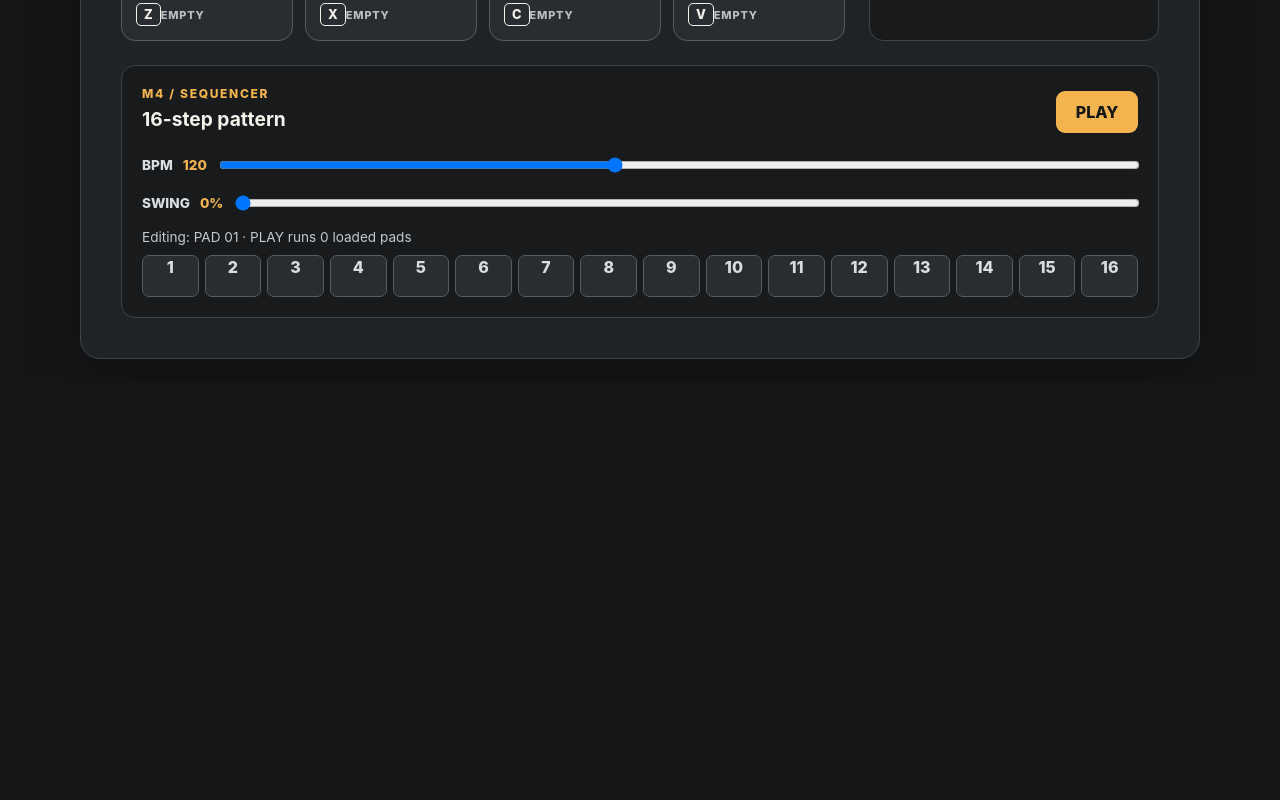
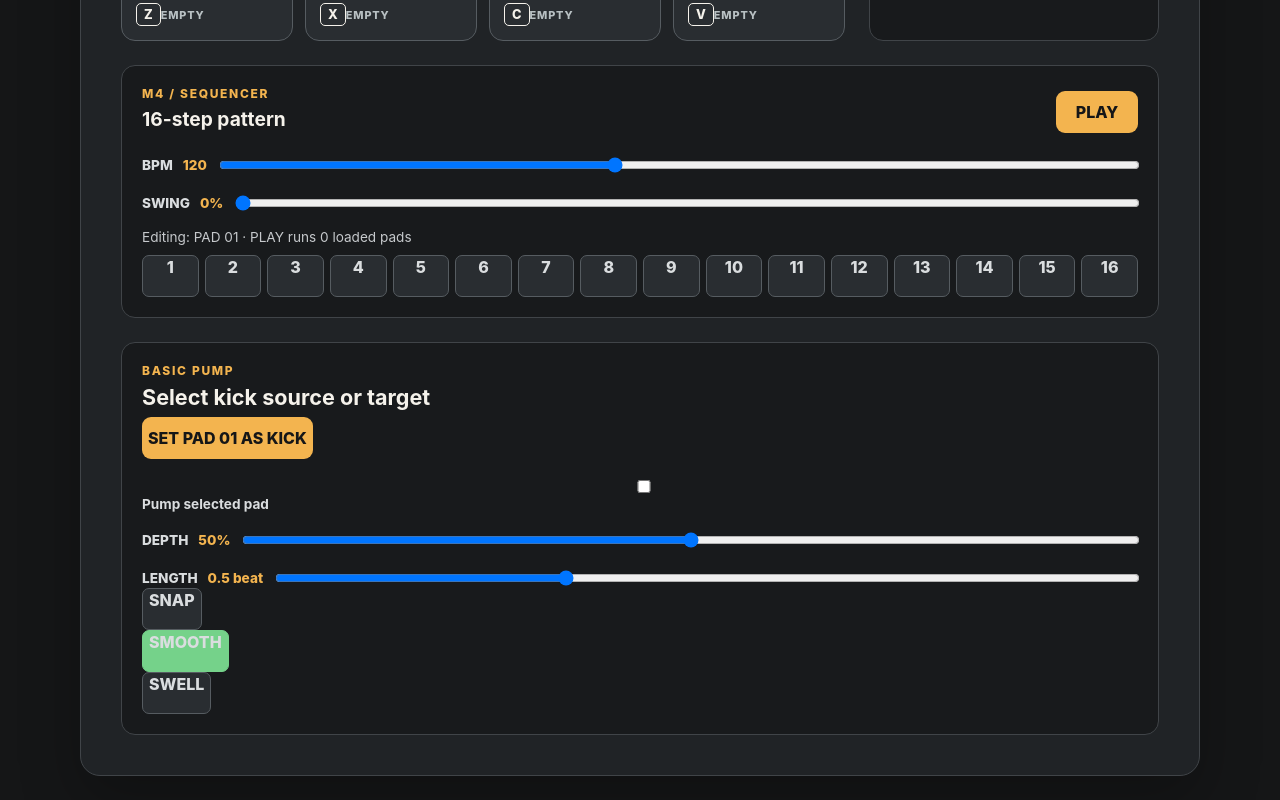
Before and after one commit to dobrzecgames-crypto/station, a React (Vite) app: page / in a window 1280 px wide. Shown: the part 683-1483 px from the top of the page. Before the commit the page ends 1066 px from the top, so only its background shows below. Built offline with nearby package versions, Linux system fonts and the light colour scheme.

Commit message:
feat: add basic pump controls

```diff
--- a/src/App.tsx
+++ b/src/App.tsx
@@ -30,6 +30,11 @@ export function App({ audioEngine }: AppProps) {
   const [swing, setSwing] = useState(0)
   const [patterns, setPatterns] = useState<Record<PadState['id'], number[]>>(() => Object.fromEntries(createPadBank().map((pad) => [pad.id, Array(16).fill(0)])))
   const [isPlaying, setIsPlaying] = useState(false)
+  const [pumpSourceId, setPumpSourceId] = useState<string | null>(null)
+  const [pumpTargets, setPumpTargets] = useState<string[]>([])
+  const [pumpDepth, setPumpDepth] = useState(0.5)
+  const [pumpLengthBeats, setPumpLengthBeats] = useState(0.5)
+  const [pumpCurve, setPumpCurve] = useState<'snap' | 'smooth' | 'swell'>('smooth')
   const sequencerRef = useRef(new StepSequencer(audioEngine))
   const selectedPad = pads.find((pad) => pad.id === selectedPadId)!
   const audioReady = audioStatus === 'ready'
@@ -44,6 +49,10 @@ export function App({ audioEngine }: AppProps) {
       options: { gain: pad.gain, pitchSemitones: pad.pitchSemitones },
     })),
   }
+
+  useEffect(() => {
+    audioEngine.setPumpConfig({ sourceSampleId: pumpSourceId, targetSampleIds: pumpTargets, depth: pumpDepth, lengthSeconds: 60 / bpm * pumpLengthBeats, curve: pumpCurve })
+  }, [audioEngine, bpm, pumpCurve, pumpDepth, pumpLengthBeats, pumpSourceId, pumpTargets])
 
   useEffect(() => () => sequencerRef.current.stop(), [])
 
@@ -156,6 +165,14 @@ export function App({ audioEngine }: AppProps) {
           <PadEditor pad={selectedPad} audioReady={audioReady} onImport={(event) => void loadSelectedPad(event)} onUpdate={updateSelectedPad} onClear={clearSelectedPad} />
         </div>
           <SequencerControls bpm={bpm} swing={swing} isPlaying={isPlaying} steps={patterns[selectedPad.id]} padLabel={selectedPad.label} loadedTrackCount={pads.filter((pad) => pad.fileName).length} onBpmChange={setBpm} onSwingChange={setSwing} onToggleStep={toggleStep} onTogglePlayback={togglePlayback} />
+          <section className="sequencer" aria-labelledby="pump-title">
+            <p className="eyebrow">BASIC PUMP</p><h2 id="pump-title">{pumpSourceId === selectedPad.id ? 'Kick source selected' : 'Select kick source or target'}</h2>
+            <button className="transport-button" type="button" onClick={() => setPumpSourceId(selectedPad.id)}>SET {selectedPad.label} AS KICK</button>
+            <label className="file-picker"><span><input type="checkbox" checked={pumpTargets.includes(selectedPad.id)} onChange={() => setPumpTargets((targets) => targets.includes(selectedPad.id) ? targets.filter((id) => id !== selectedPad.id) : [...targets, selectedPad.id])} /> Pump selected pad</span></label>
+            <label className="bpm-control">DEPTH <output>{Math.round(pumpDepth * 100)}%</output><input type="range" min="0" max="1" step="0.01" value={pumpDepth} onChange={(event) => setPumpDepth(Number(event.target.value))} /></label>
+            <label className="bpm-control">LENGTH <output>{pumpLengthBeats} beat</output><input type="range" min="0.25" max="1" step="0.25" value={pumpLengthBeats} onChange={(event) => setPumpLengthBeats(Number(event.target.value))} /></label>
+            <div className="pump-curves">{(['snap', 'smooth', 'swell'] as const).map((curve) => <button key={curve} className={`step ${pumpCurve === curve ? 'step-full' : ''}`} type="button" onClick={() => setPumpCurve(curve)}>{curve.toUpperCase()}</button>)}</div>
+          </section>
       </section>
     </main>
   )
--- a/src/audio/AudioEngine.ts
+++ b/src/audio/AudioEngine.ts
@@ -12,6 +12,9 @@ export interface TriggerSampleOptions {
   pitchSemitones?: number
 }
 
+export type PumpCurve = 'snap' | 'smooth' | 'swell'
+export interface PumpConfig { sourceSampleId: SampleId | null; targetSampleIds: readonly SampleId[]; depth: number; lengthSeconds: number; curve: PumpCurve }
+
 interface ActiveVoice {
   source: AudioBufferSourceNode
   gain: GainNode
@@ -21,6 +24,8 @@ interface ActiveVoice {
 export class AudioEngine {
   private context: AudioContext | undefined
   private masterGain: GainNode | undefined
+  private padGains = new Map<SampleId, GainNode>()
+  private pumpConfig: PumpConfig = { sourceSampleId: null, targetSampleIds: [], depth: 0, lengthSeconds: 0.2, curve: 'smooth' }
   private samples = new Map<SampleId, AudioBuffer>()
   private activeVoices = new Set<ActiveVoice>()
   private status: AudioEngineStatus = 'inactive'
@@ -85,6 +90,8 @@ export class AudioEngine {
     return this.samples.delete(sampleId)
   }
 
+  setPumpConfig(config: PumpConfig): void { this.pumpConfig = config }
+
   triggerSample(sampleId: SampleId, options: TriggerSampleOptions = {}): void {
     if (!this.context) {
       return
@@ -107,10 +114,11 @@ export class AudioEngine {
     gain.gain.setValueAtTime(this.toGain(options.gain), when)
     source.playbackRate.setValueAtTime(this.toPlaybackRate(options.pitchSemitones), when)
     source.connect(gain)
-    gain.connect(this.masterGain)
+    gain.connect(this.getPadGain(sampleId))
     source.addEventListener('ended', () => this.cleanUpVoice(voice), { once: true })
 
     this.activeVoices.add(voice)
+    if (sampleId === this.pumpConfig.sourceSampleId) this.triggerPump(when)
     source.start(when)
   }
 
@@ -136,6 +144,8 @@ export class AudioEngine {
   dispose(): void {
     this.stopAll()
     this.samples.clear()
+    for (const padGain of this.padGains.values()) padGain.disconnect()
+    this.padGains.clear()
     this.masterGain?.disconnect()
 
     if (this.context && this.context.state !== 'closed') {
@@ -152,6 +162,31 @@ export class AudioEngine {
     masterGain.gain.setValueAtTime(1, context.currentTime)
     masterGain.connect(context.destination)
     return masterGain
+  }
+
+  private getPadGain(sampleId: SampleId): GainNode {
+    const existing = this.padGains.get(sampleId)
+    if (existing) return existing
+    const padGain = this.context!.createGain()
+    padGain.gain.setValueAtTime(1, this.context!.currentTime)
+    padGain.connect(this.masterGain!)
+    this.padGains.set(sampleId, padGain)
+    return padGain
+  }
+
+  private triggerPump(when: number): void {
+    const { depth, lengthSeconds, curve, targetSampleIds } = this.pumpConfig
+    for (const sampleId of targetSampleIds) {
+      if (sampleId === this.pumpConfig.sourceSampleId) continue
+      const gain = this.getPadGain(sampleId).gain
+      const low = Math.max(0, 1 - depth)
+      gain.cancelScheduledValues(when)
+      gain.setValueAtTime(gain.value, when)
+      gain.linearRampToValueAtTime(low, when + 0.005)
+      if (curve === 'snap') gain.setValueAtTime(1, when + lengthSeconds)
+      else if (curve === 'smooth') gain.exponentialRampToValueAtTime(1, when + lengthSeconds)
+      else gain.linearRampToValueAtTime(1, when + lengthSeconds)
+    }
   }
 
   private cleanUpVoice(voice: ActiveVoice): void {
```
